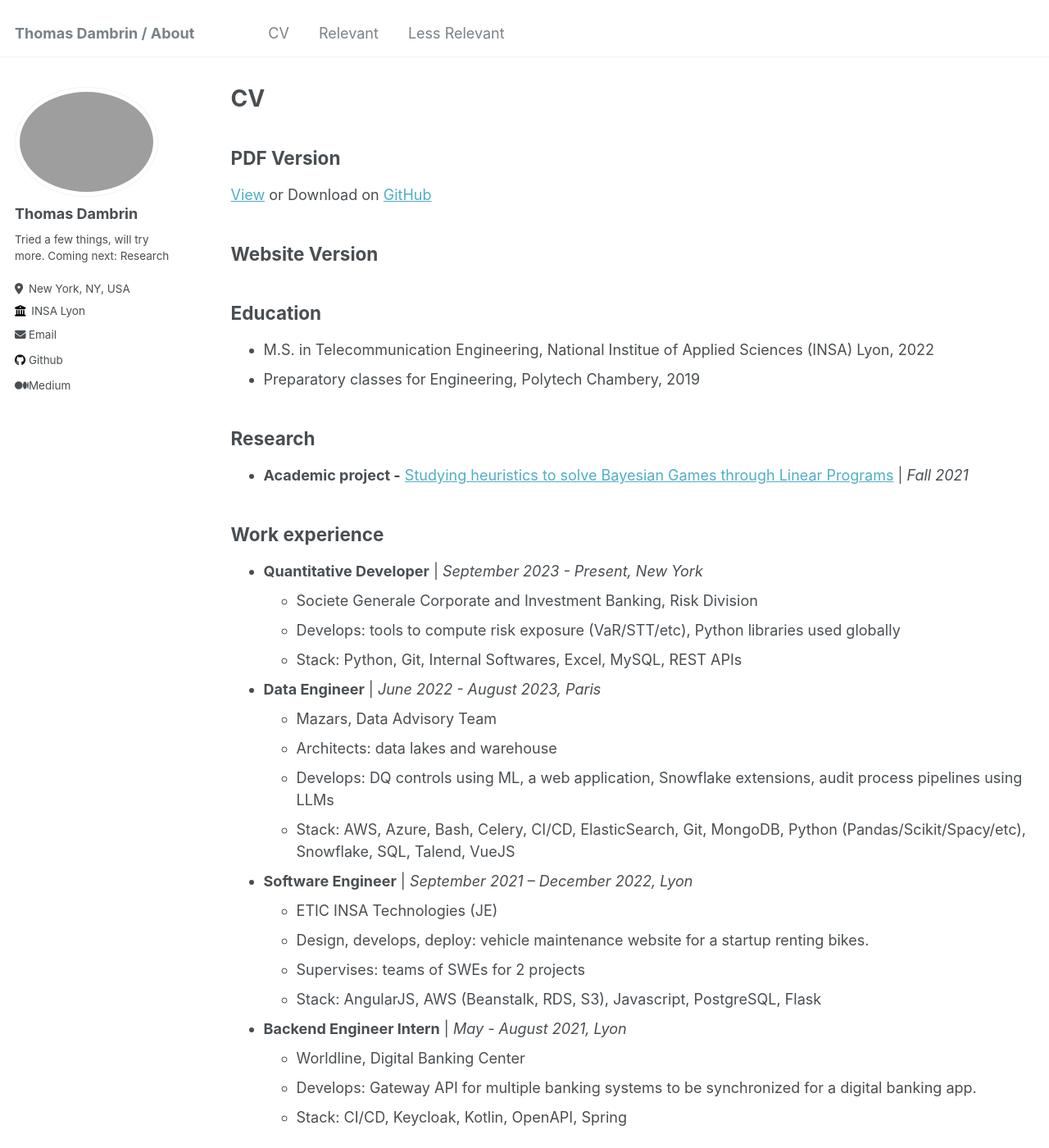
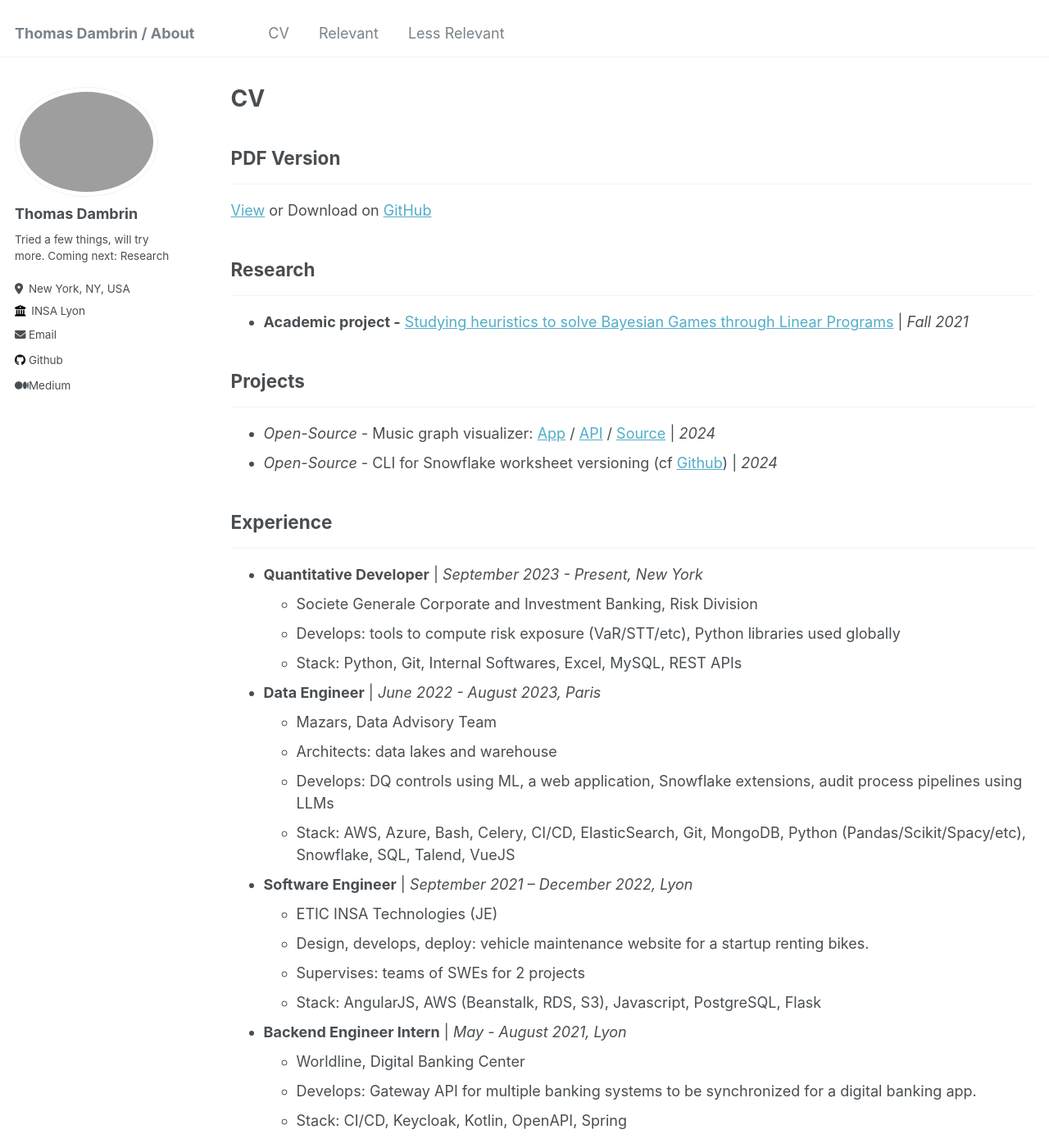
Before and after one commit to tdambrin/tdambrin.github.io, a Jekyll site: the page built from _pages/cv.md, in a window 1280 px wide and 1400 px high. Shown: the whole window at 82% size. Built offline with Jekyll 4.4.1, drawn with Linux system fonts in a browser that asks for light colours; some of the changed text lies outside the part shown.

Commit message:
[ADD] sp graph to resume

```diff
--- a/_pages/cv.md
+++ b/_pages/cv.md
@@ -10,19 +10,21 @@ author_profile: true
 {% include base_path %}
 
 ## PDF Version
+---
 
 [View](/files/resume.pdf) or Download on [GitHub](https://github.com/tdambrin/tdambrin.github.io/tree/master/files)
 
-## Website Version
-
-## Education
-* M.S. in Telecommunication Engineering, National Institue of Applied Sciences (INSA) Lyon, 2022
-* Preparatory classes for Engineering, Polytech Chambery, 2019
-
 ## Research
+---
 * **Academic project -** [Studying heuristics to solve Bayesian Games through Linear Programs](/posts/2021/12/bayesian-games/) \| _Fall 2021_
 
-## Work experience
+## Projects
+---
+* _Open-Source -_ Music graph visualizer: [App](http://tdambrin.github.io/sp-graph/) / [API](http://spotify-graph-api-4b00479b17ee.herokuapp.com/docs) / [Source](https://github.com/tdambrin/sp-graph)  \| _2024_
+* _Open-Source -_ CLI for Snowflake worksheet versioning (cf [Github](https://github.com/tdambrin/sf_git)) \| _2024_
+
+## Experience
+---
 * **Quantitative Developer** \| _September 2023 - Present,  New York_
   * Societe Generale Corporate and Investment Banking, Risk Division
   * Develops: tools to compute risk exposure (VaR/STT/etc), Python libraries used globally
```
Also changed, not shown: other parts of _pages/cv.md (+5 -1 lines), 1 other file.
